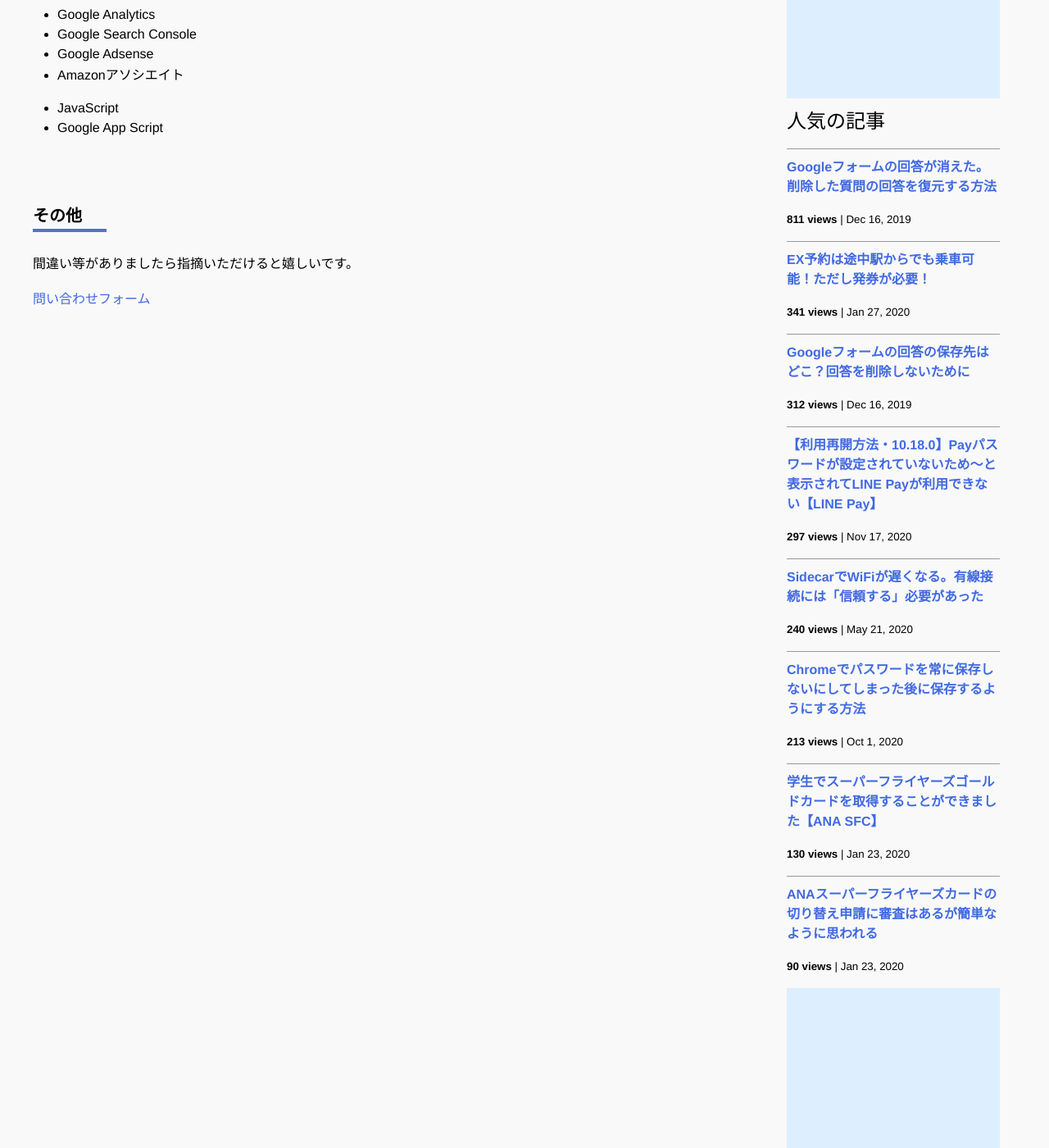
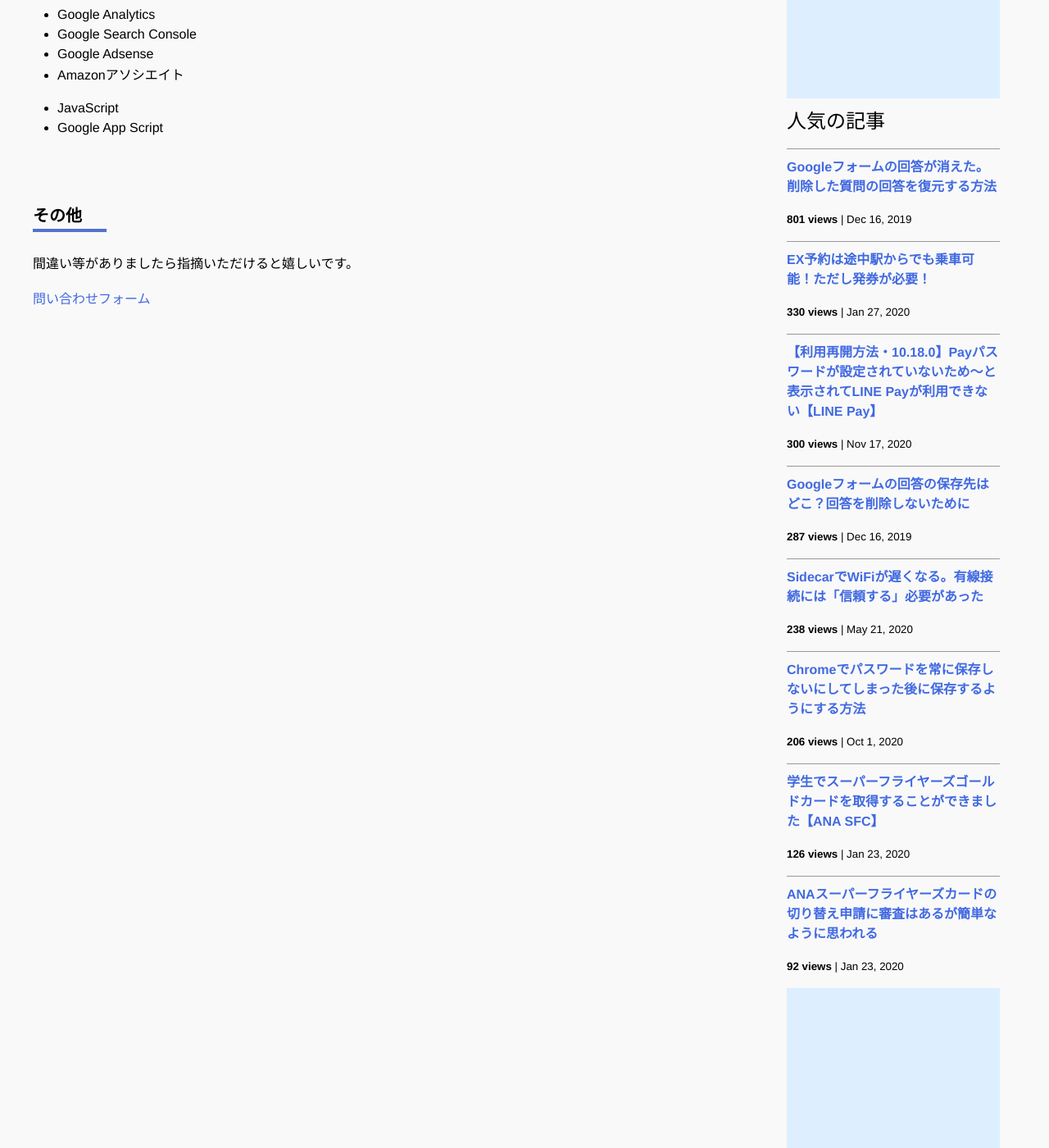
Before and after one commit to iwanaminami/shoyaiwaname, a Jekyll site: the page built from about.markdown, in a window 1280 px wide and 1400 px high, scrolled down 693 px. Shown: the whole window at 82% size. Built offline with Jekyll 4.4.1, drawn with Linux system fonts in a browser that asks for light colours; nearby versions of some CDN libraries; comment, search, counter and statistics services are not loaded.

Commit message:
a new commit message

```diff
--- a/_data/popularposts.yml
+++ b/_data/popularposts.yml
@@ -1,17 +1,17 @@
 side:
-  - view: 811
+  - view: 801
     url: /2019/12/16/restore-googleform.html
-  - view: 341
+  - view: 330
     url: /2020/01/27/ex-rideontheway.html
-  - view: 312
+  - view: 300
+    url: /2020/11/17/linepay.html
+  - view: 287
     url: /2019/12/16/googleform-answers.html
-  - view: 297
-    url: /2020/11/17/linepay.html
-  - view: 240
+  - view: 238
     url: /2020/05/21/sidecar-via-cable.html
-  - view: 213
+  - view: 206
     url: /2020/10/01/googlepassword.html
-  - view: 130
+  - view: 126
     url: /2020/01/23/sfcgold.html
-  - view: 90
+  - view: 92
     url: /2020/01/23/sfc-judge.html
```
